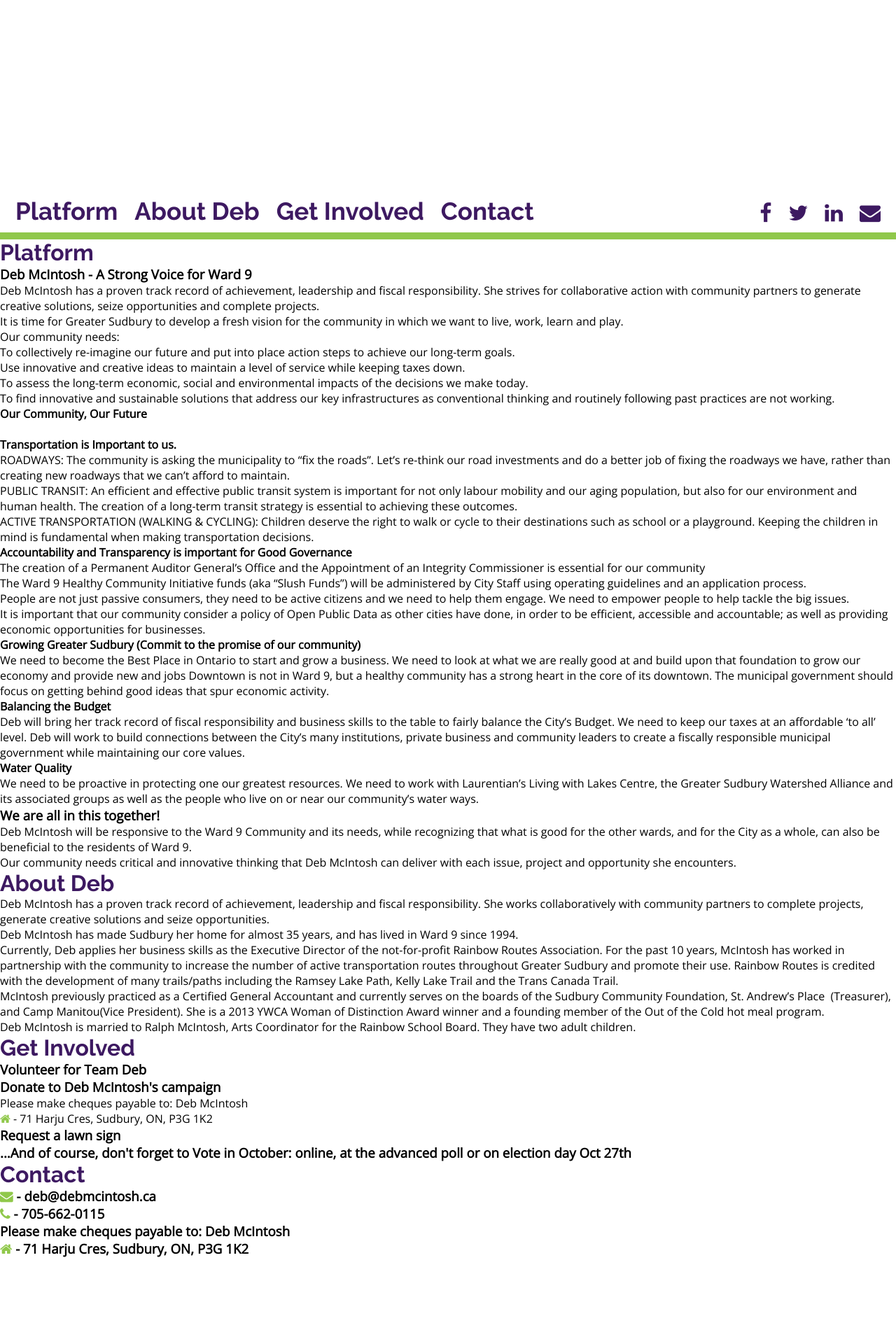
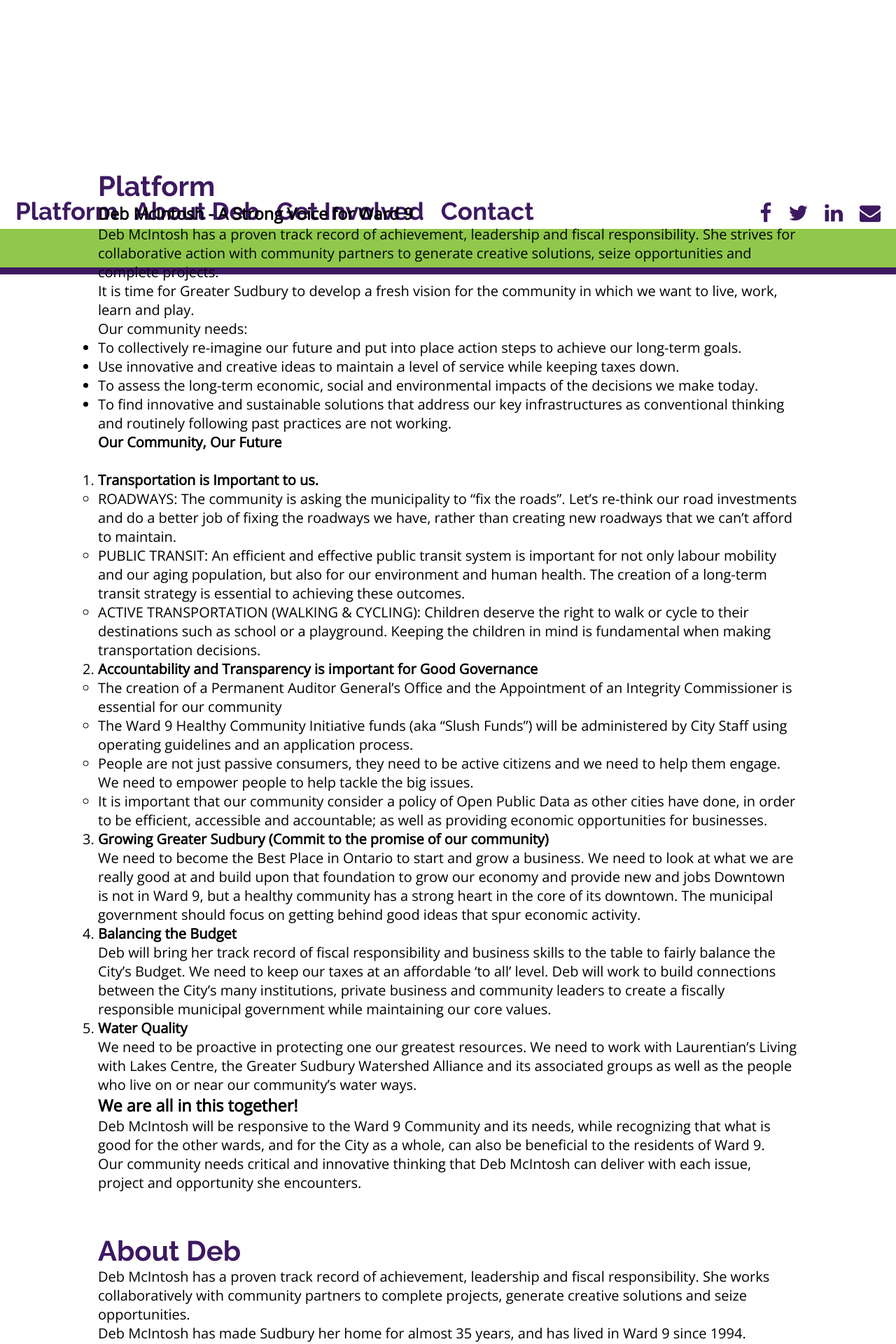
Before and after one commit to devonoel/debsite, a Jekyll site: the page built from index.html, in a window 1280 px wide. Shown: the part 558-2478 px from the top of the page at 70% size. Built offline with Jekyll 4.4.1, drawn with Linux system fonts in a browser that asks for light colours; nearby versions of some CDN libraries; Markdown is read by kramdown in place of the engine named in the settings; before the commit the page ends 2354 px from its top, so only the background shows below that.

Commit message:
Misc styling

```diff
--- a/css/main.css
+++ b/css/main.css
@@ -12,6 +12,7 @@
 body {
   font-family: 'Open Sans', sans-serif;
   display: block;
+  font-size: 20px;
 }
 
 /* Header and Menu */
@@ -70,8 +71,9 @@
 
 #border {
   position: absolute;
-  bottom: 0;
-  border-top: 10px solid #90c84b;
+  bottom: -50px;
+  border-top: 55px solid #90c84b;
+  border-bottom: 10px solid #3d1961;
   width: 100%;
 }
 
@@ -96,30 +98,34 @@
 /* Other Content */
 
 #content {
-  position: absolute;
-  top: 100%;
+  position: relative;
+  top: 320px;
+  padding: 50px;
+  max-width: 1000px;
+  margin: 0 auto;
+}
+
+#platform, #about, #contribute, #contact {
+  padding-bottom: 60px;
 }
 
 .top-button {
-  font-size: 20px;
   position: fixed;
-  left: 30px;
+  right: 30px;
   bottom: 30px;
   padding: 15px;
-  background-color: #666;
-  color: #ddd;
+  background-color: #90c84b;
+  color: #3d1961;
   cursor: pointer;
   z-index: 1;
   border-radius: 4px;
-  opacity:0.5;
-  filter:alpha(opacity=50); /* For IE8 and earlier */
+  opacity:0.4;
+  filter:alpha(opacity=40); /* For IE8 and earlier */
 }
 
 .top-button:hover {
-  background-color: #999;
-  color: #fff;
-  opacity: 1;
-  filter:alpha(opacity=100); /* For IE8 and earlier */
+  opacity: 0.9;
+  filter:alpha(opacity=90); /* For IE8 and earlier */
 }
 
 .hidden {
```
Also changed, not shown: 1 other file.
